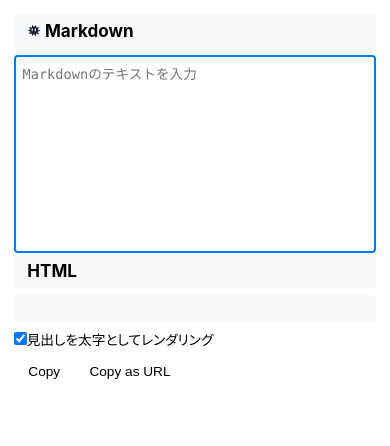
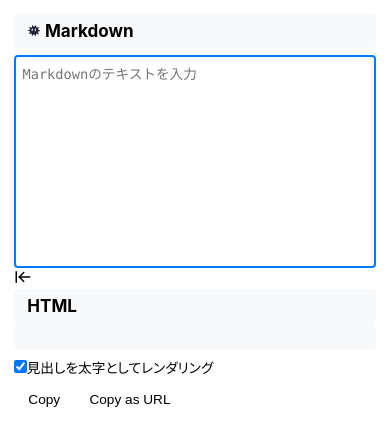
Before and after one commit to STYLE-PORT/tools-unimark, a React (Vite) app: page / in a window 390 px wide. Shown: the top 446 px of the page. Built offline with nearby package versions, Linux system fonts and the light colour scheme.

Commit message:
add: previewモードを追加

```diff
--- a/package.json
+++ b/package.json
@@ -1,7 +1,7 @@
 {
   "name": "tools-unimark",
   "private": true,
-  "version": "0.1.1",
+  "version": "0.1.2",
   "type": "module",
   "scripts": {
     "dev": "vite",
@@ -14,6 +14,7 @@
   "dependencies": {
     "clsx": "^2.1.1",
     "dompurify": "^3.2.0",
+    "lucide-react": "^0.525.0",
     "react": "^18.3.1",
     "react-dom": "^18.3.1"
   },
--- a/src/App.module.css
+++ b/src/App.module.css
@@ -15,28 +15,76 @@
 .pane {
   flex-basis: 50%;
   flex-shrink: 0;
+  flex-grow: 0;
   display: flex;
   flex-direction: column;
   min-height: 0;
   max-height: 100%;
   overflow: hidden;
+  transition: flex-basis 0.3s ease, opacity 0.3s ease;
+}
+
+.pane.animating {
+  transition: flex-basis 0.3s ease, opacity 0.3s ease;
+}
+
+.pane.hidden {
+  pointer-events: none;
+  overflow: hidden;
+}
+
+.pane.full-width {
+  flex-basis: 100% !important;
+}
+
+@media (max-width: 768px) {
+  .pane {
+    flex-basis: auto !important;
+  }
 }
 
 .markdown {
   height: 100%;
+  gap: 0.5rem;
+  padding-right: 0.5rem;
+}
+
+.output-group {
+  padding-left: 0.5rem;
+}
+
+@media (max-width: 768px) {
+  .markdown {
+    padding-right: 0;
+  }
+
+  .output-group {
+    padding-left: 0;
+  }
 }
 
 .editor-group {
   display: flex;
-  gap: 1rem;
+  gap: 0;
   flex: 1;
   min-height: 0;
-  width: calc(100% - 1rem);
+  width: 100%;
+  position: relative;
+}
+
+.editor-group.is-resizing {
+  cursor: col-resize;
+  user-select: none;
+}
+
+.editor-group.is-animating .pane {
+  transition: flex-basis 0.3s ease, opacity 0.3s ease;
 }
 
 @media (max-width: 768px) {
   .editor-group {
     flex-direction: column;
+    gap: 1rem;
   }
 }
 
@@ -123,6 +171,10 @@
     margin-top: 1em;
     margin-bottom: 0.5em;
     line-height: 1.2;
+
+    &:first-child {
+      margin-top: 0;
+    }
   }
 
   & h1 {
@@ -314,7 +366,80 @@
   padding: 0.5rem 1rem;
   background-color: #f8f9fa;
   border-radius: 4px;
-  margin-bottom: 0.5rem;
+  flex-grow: 1;
+  max-height: fit-content;
+}
+
+.title-bar {
+  display: flex;
+  align-items: center;
+  gap: 0.5rem;
+  height: 2.5rem;
+}
+
+.toggle-button {
+  background-color: #f8f9fa;
+  border: 1px solid #dee2e6;
+  border-radius: 4px;
+  padding: 0.25rem 0.5rem;
+  cursor: pointer;
+  font-size: 1rem;
+  transition: all 0.2s ease;
+  display: flex;
+  align-items: center;
+  justify-content: center;
+  min-width: 2rem;
+  height: 2.5rem;
+  box-sizing: border-box;
+}
+
+.toggle-button:hover {
+  background-color: #e9ecef;
+  border-color: #adb5bd;
+}
+
+.resize-handle {
+  width: 4px;
+  background-color: #e9ecef;
+  cursor: col-resize;
+  position: relative;
+  flex-shrink: 0;
+  transition: background-color 0.2s ease, opacity 0.3s ease;
+  display: flex;
+  align-items: center;
+  justify-content: center;
+}
+
+.resize-handle.hidden {
+  pointer-events: none;
+  width: 0;
+}
+
+.resize-handle:hover {
+  background-color: #dee2e6;
+}
+
+.resize-handle::after {
+  content: "";
+  position: absolute;
+  width: 4px;
+  height: 40px;
+  background: repeating-linear-gradient(to bottom, #adb5bd, #adb5bd 2px, transparent 2px, transparent 4px);
+  border-radius: 2px;
+}
+
+.resize-handle:hover::after {
+  background: repeating-linear-gradient(to bottom, #6c757d, #6c757d 2px, transparent 2px, transparent 4px);
+}
+
+@media (max-width: 768px) {
+  .resize-handle {
+    display: none;
+  }
+
+  .toggle-button {
+    display: none;
+  }
 }
 
 .controls {
--- a/src/App.tsx
+++ b/src/App.tsx
@@ -1,5 +1,6 @@
-import { useEffect, useRef } from 'react';
+import { useEffect, useRef, useState, useCallback } from 'react';
 import clsx from 'clsx';
+import { ArrowLeftToLine, ArrowRightToLine } from 'lucide-react';
 import styles from './App.module.css';
 import { EditorArea } from './components/EditorArea/EditorArea.tsx';
 import { useAppState } from './hooks/useAppState';
@@ -8,7 +9,7 @@ import { useMarkdown } from './hooks/useMarkdown';
 import { getPublicPath } from './utils/paths';
 
 function App() {
-  const { text, html, showCopyStatus, isBold, updateText, setHtml, showCopyStatusWithTimeout, toggleBold, copyAsUrl } =
+  const { text, html, showCopyStatus, isBold, updateText, setHtml, showCopyStatusWithTimeout, toggleBold, copyAsUrl, updateUrlParams } =
     useAppState();
 
   const outputRef = useRef<HTMLElement>(null);
@@ -16,9 +17,28 @@ function App() {
   const { convertToHtml } = useMarkdown(isBold);
   const { copyToClipboard } = useClipboard(outputRef);
 
+  // URLパラメータから初期状態を決定
+  const searchParams = new URLSearchParams(window.location.search);
+  const isPreviewMode = searchParams.get('p') === '1' || searchParams.get('preview') === '1';
+
+  const [showEditor, setShowEditor] = useState(!isPreviewMode);
+  const [isAnimating, setIsAnimating] = useState(false);
+  const [leftPaneWidth, setLeftPaneWidth] = useState(50);
+  const [isResizing, setIsResizing] = useState(false);
+  const resizeHandleRef = useRef<HTMLDivElement>(null);
+
   useEffect(() => {
     inputRef.current?.focus();
   }, []);
+
+  // テキスト変更時にURLを更新
+  useEffect(() => {
+    const timeoutId = setTimeout(() => {
+      updateUrlParams(text, showEditor);
+    }, 500); // デバウンス処理
+
+    return () => clearTimeout(timeoutId);
+  }, [text, showEditor, updateUrlParams]);
 
   useEffect(() => {
     (async () => {
@@ -31,10 +51,69 @@ function App() {
     copyToClipboard({ onCopySuccess: showCopyStatusWithTimeout });
   };
 
+  const toggleEditor = () => {
+    setIsAnimating(true);
+    const newShowEditor = !showEditor;
+    setShowEditor(newShowEditor);
+    updateUrlParams(text, newShowEditor);
+
+    // アニメーション終了後にフラグをリセット
+    setTimeout(() => {
+      setIsAnimating(false);
+    }, 300);
+  };
+
+  const handleMouseDown = useCallback((e: React.MouseEvent) => {
+    e.preventDefault();
+    setIsResizing(true);
+  }, []);
+
+  useEffect(() => {
+    const handleMouseMove = (e: MouseEvent) => {
+      if (!isResizing) return;
+
+      const container = document.querySelector(`.${styles.editorGroup}`);
+      if (!container) return;
+
+      const containerRect = container.getBoundingClientRect();
+      const newWidth = ((e.clientX - containerRect.left) / containerRect.width) * 100;
+
+      // 幅を10%〜90%の範囲に制限
+      if (newWidth >= 10 && newWidth <= 90) {
+        setLeftPaneWidth(newWidth);
+      }
+    };
+
+    const handleMouseUp = () => {
+      setIsResizing(false);
+    };
+
+    if (isResizing) {
+      document.addEventListener('mousemove', handleMouseMove);
+      document.addEventListener('mouseup', handleMouseUp);
+
+      return () => {
+        document.removeEventListener('mousemove', handleMouseMove);
+        document.removeEventListener('mouseup', handleMouseUp);
+      };
+    }
+  }, [isResizing]);
+
   return (
     <main className={styles.main}>
-      <div className={styles.editorGroup}>
-        <section className={clsx(styles.markdown, styles.pane)}>
+      <div className={clsx(styles.editorGroup, isResizing && styles.isResizing, isAnimating && styles.isAnimating)}>
+        <section
+          className={clsx(
+            styles.markdown,
+            styles.pane,
+            !showEditor && styles.hidden,
+            isAnimating && styles.animating
+          )}
+          style={{
+            flexBasis: showEditor ? `${leftPaneWidth}%` : '0%',
+            opacity: showEditor ? 1 : 0
+          }}
+        >
           <h2 className={styles.title}>
             <img className={styles.logo} src={getPublicPath('uni.svg')} alt="Uni" /> Markdown
           </h2>
@@ -46,8 +125,32 @@ function App() {
             value={text}
           />
         </section>
-        <section className={clsx(styles.outputGroup, styles.pane)}>
-          <h2 className={styles.title}>HTML</h2>
+
+        <div
+          ref={resizeHandleRef}
+          className={clsx(styles.resizeHandle, !showEditor && styles.hidden)}
+          onMouseDown={handleMouseDown}
+          style={{ opacity: showEditor ? 1 : 0 }}
+        />
+
+        <section
+          className={clsx(styles.outputGroup, styles.pane, !showEditor && styles.fullWidth)}
+          style={{
+            flexBasis: showEditor ? `${100 - leftPaneWidth}%` : '100%',
+            flexGrow: showEditor ? 0 : 1
+          }}
+        >
+          <div className={styles.titleBar}>
+            <button
+              type="button"
+              className={styles.toggleButton}
+              onClick={toggleEditor}
+              aria-label={showEditor ? "エディタを隠す" : "エディタを表示"}
+            >
+              {showEditor ? <ArrowLeftToLine size={18} /> : <ArrowRightToLine size={18} />}
+            </button>
+            <h2 className={styles.title}>HTML</h2>
+          </div>
           <section ref={outputRef} className={styles.output} dangerouslySetInnerHTML={{ __html: html }} />
           <div className={styles.controls}>
             <label>
@@ -58,7 +161,7 @@ function App() {
               <button type="button" className={clsx(styles.button, styles.isPrimary)} onClick={handleCopy}>
                 Copy
               </button>
-              <button type="button" className={clsx(styles.button, styles.isSecondary)} onClick={copyAsUrl}>
+              <button type="button" className={clsx(styles.button, styles.isSecondary)} onClick={() => copyAsUrl(showEditor)}>
                 Copy as URL
               </button>
             </div>
--- a/src/hooks/useAppState.ts
+++ b/src/hooks/useAppState.ts
@@ -8,7 +8,8 @@ export const useAppState = () => {
   // 初期値の取得
   const getInitialText = (): string => {
     const urlParams = new URLSearchParams(window.location.search);
-    const markdownParam = urlParams.get('markdown');
+    // md= を優先、なければ markdown= を使用（互換性のため）
+    const markdownParam = urlParams.get('md') || urlParams.get('markdown');
     const storedText = localStorage.getItem('text') || '';
 
     // URLパラメータがある場合は、それを初期値として使用
@@ -39,7 +40,8 @@ export const useAppState = () => {
     initializedRef.current = true;
 
     const urlParams = new URLSearchParams(window.location.search);
-    const markdownParam = urlParams.get('markdown');
+    // md= を優先、なければ markdown= を使用（互換性のため）
+    const markdownParam = urlParams.get('md') || urlParams.get('markdown');
 
     if (!markdownParam) return; // パラメータがなければ何もしない
 
@@ -92,10 +94,37 @@ export const useAppState = () => {
     setIsBold((prev) => !prev);
   }, []);
 
+  // URLを更新する関数
+  const updateUrlParams = useCallback((newText: string, showEditor: boolean) => {
+    const url = new URL(window.location.href);
+    const params = new URLSearchParams();
+
+    if (newText) {
+      params.set('md', newText);
+    }
+
+    if (!showEditor) {
+      params.set('p', '1');
+    }
+
+    url.search = params.toString();
+    window.history.replaceState({}, document.title, url.toString());
+  }, []);
+
   // テキストをURLパラメータとして含めたURLを生成しコピーする
-  const copyAsUrl = useCallback(async () => {
+  const copyAsUrl = useCallback(async (showEditor: boolean) => {
     const url = new URL(window.location.href);
-    url.search = new URLSearchParams({ markdown: text }).toString();
+    const params = new URLSearchParams();
+
+    if (text) {
+      params.set('md', text);
+    }
+
+    if (!showEditor) {
+      params.set('p', '1');
+    }
+
+    url.search = params.toString();
     await navigator.clipboard.writeText(url.toString());
     showCopyStatusWithTimeout();
   }, [text, showCopyStatusWithTimeout]);
@@ -111,5 +140,6 @@ export const useAppState = () => {
     showCopyStatusWithTimeout,
     toggleBold,
     copyAsUrl,
+    updateUrlParams,
   } as const;
 };
```
Also changed, not shown: 1 other file (tests, documents, lock files or other folders).
